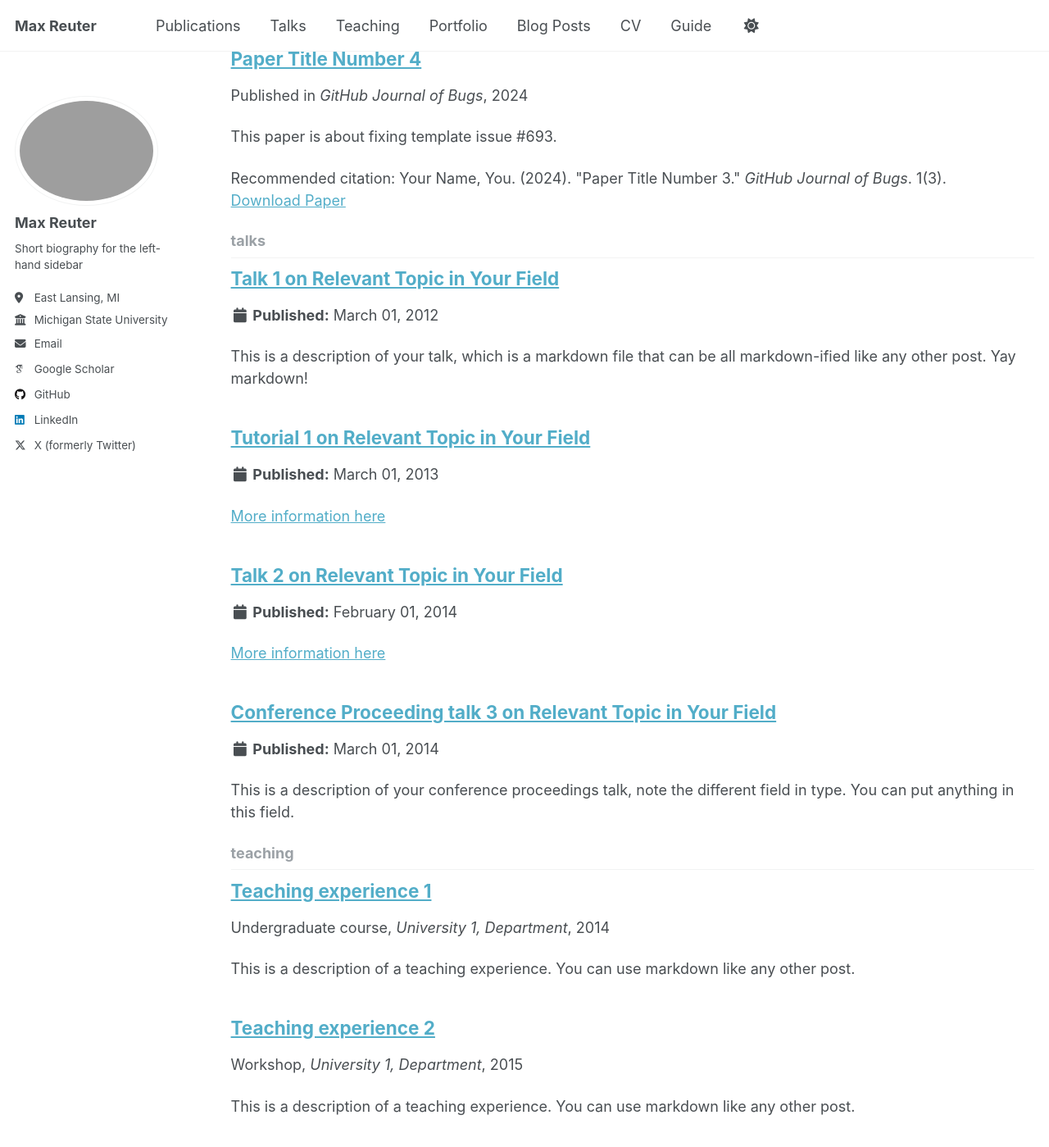
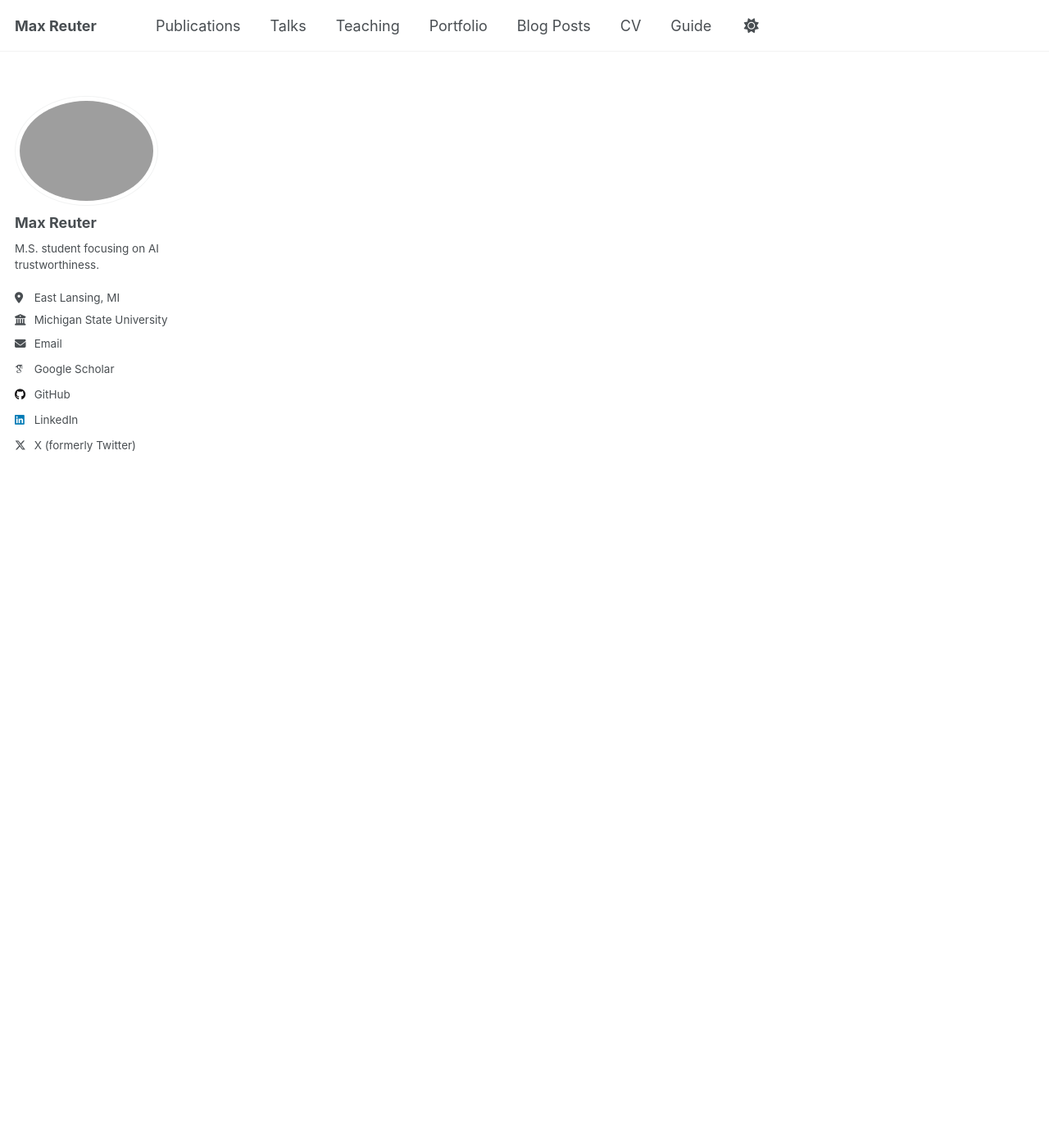
Before and after one commit to maxwellreuter/maxwellreuter.github.io, a Jekyll site: the page built from _pages/collection-archive.html, in a window 1280 px wide and 1400 px high, scrolled down 1830 px. Shown: the whole window at 82% size. Built offline with Jekyll 4.4.1, drawn with Linux system fonts in a browser that asks for light colours; some web fonts are replaced; part of the change alters nothing that is shown; some of the changed text lies outside the part shown.

Commit message:
Update _config.yml

```diff
--- a/_config.yml
+++ b/_config.yml
@@ -25,7 +25,7 @@ author:
   avatar           : "profile.png"
   name             : "Max Reuter"
   pronouns         : # example: "she/her"
-  bio              : "Short biography for the left-hand sidebar"
+  bio              : "M.S. student focusing on AI trustworthiness."
   location         : "East Lansing, MI"
   employer         : "Michigan State University"
   uri              : # URL
@@ -46,7 +46,7 @@ author:
   bitbucket        : # Username - Update with your username on the site
   codepen          : # Username
   dribbble         : # Username
-  github           : "academicpages"
+  github           : "maxwellreuter"
   kaggle           : # Username
   stackoverflow    : # User number or user number and name (i.e., use "1" or "1/jeff-atwood")
 
@@ -215,16 +215,16 @@ kramdown:
 # These settings control the types of collections used by the template
 collections:
   teaching:
-    output: true
+    output: false
     permalink: /:collection/:path/
   publications:
     output: true
     permalink: /:collection/:path/
   portfolio:
-    output: true
+    output: false
     permalink: /:collection/:path/
   talks:
-    output: true
+    output: false
     permalink: /:collection/:path/
 
 
```
